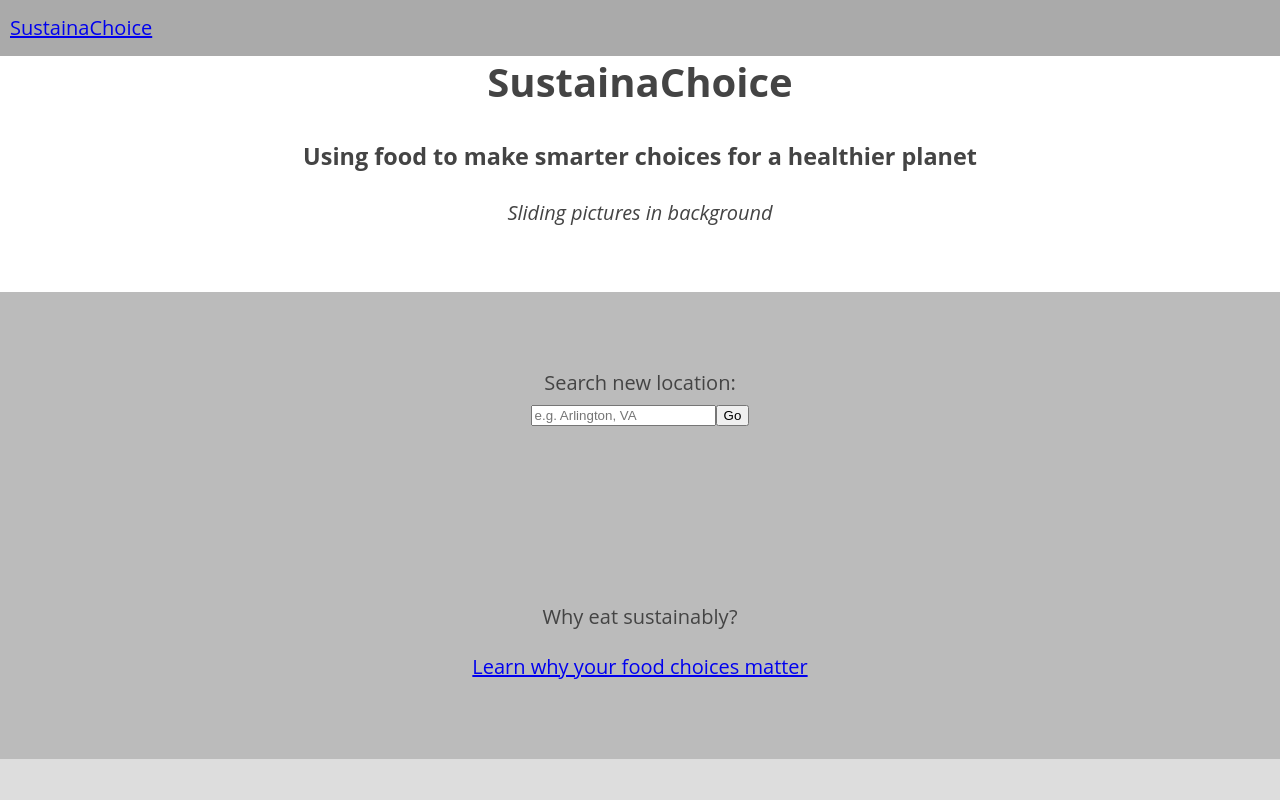
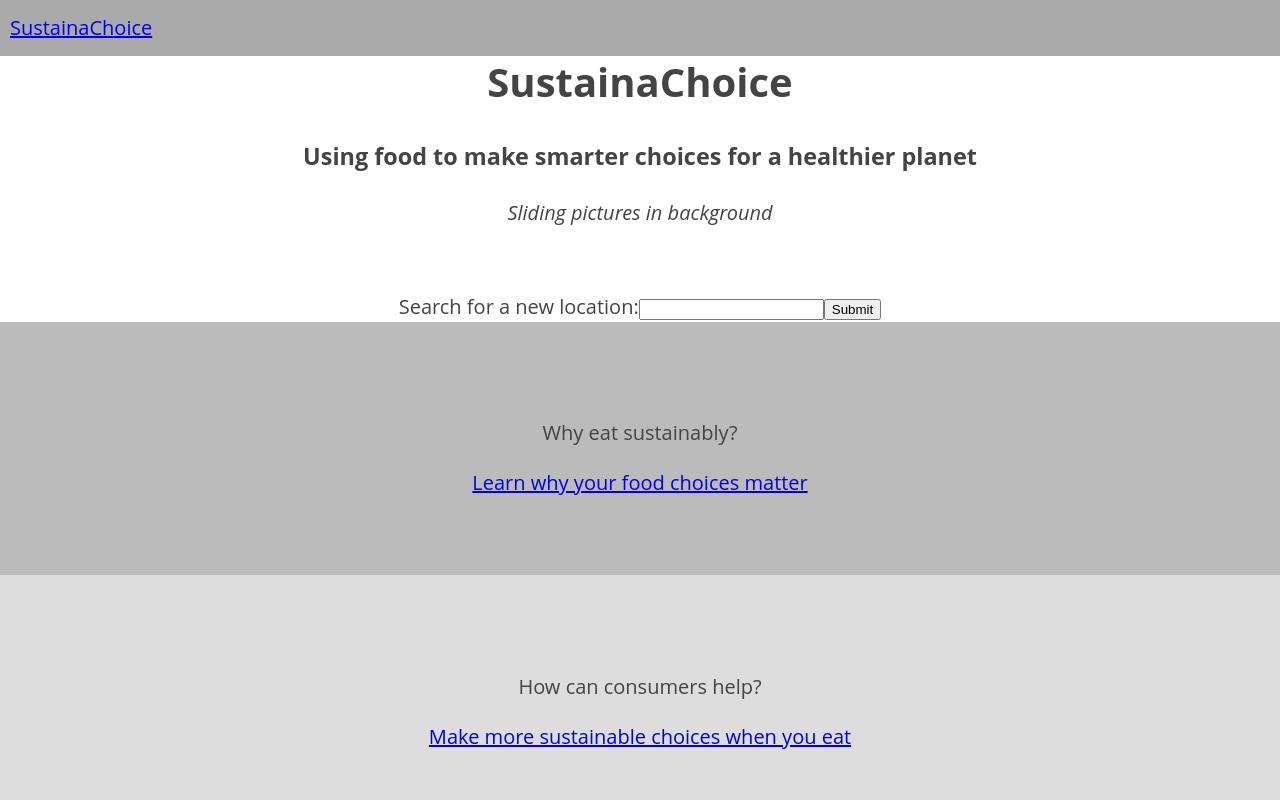
Before and after one commit to Farahgus10/Sustainachoice-client, a React (Create React App) app: page / in a window 1280 px wide. Shown: the top 800 px of the page. Built offline with nearby package versions, Linux system fonts and the light colour scheme; no server answers.

Commit message:
working on route redirect

```diff
--- a/src/App.js
+++ b/src/App.js
@@ -1,5 +1,5 @@
 import React from 'react';
-import { Route } from 'react-router-dom';
+import { Route, Redirect } from 'react-router-dom';
 import {withRouter} from 'react-router-dom';
 import Homepage from './Components/Homepage/Homepage';
 import ResultsPage from './Components/Results/ResultsPage';
@@ -15,9 +15,16 @@ class App extends React.Component {
     searchTerm: '',
   }
 
-  componentDidMount() {
-    this.fetchApi('results', 'results');
-  }
+
+handleSubmit = (e) => {
+  e.preventDefault();
+  let query = e.currentTarget.elements.searchTerm.value;
+  this.setState({ searchTerm: query })
+
+  this.fetchApi('results', 'results');
+}
+
+
   fetchApi(endpoint, stateKey, method = 'GET', apiBody ) {
     fetch(`http://localhost:8000/api/${endpoint}`, {
       method: method,
@@ -30,7 +37,7 @@ class App extends React.Component {
       return response.json()
     })
     .then (response => {
-      this.setState({ [stateKey]: response });
+      this.setState({ results: response });
     })
     .catch(error => console.log('Error:', error));
   }
@@ -41,23 +48,23 @@ class App extends React.Component {
     })
   }
 
-  updateSearch = (searchTerm) => {
-    this.setState({ searchTerm });
-  }
-
-  handleSubmit = (e) => {
-    e.preventDefault();
-  }
-
   render() {
   return (
     <div className="App">
 
-        <Route exact path="/" render={() =>
-          <Homepage results={this.state.results} searchTerm={this.state.searchTerm} />}/>
+        <Route exact path="/" render={() => (
+          (this.state.searchTerm) ? (
+            <Redirect to="/results" />
+          ) : (
+            <Homepage results={this.state.results} searchTerm={this.state.searchTerm}
+              handleSubmit={this.handleSubmit} />
+          )
+        )}/>
+
         <Route path="/results" render={() =>
           <ResultsPage results={this.state.results} searchTerm={this.state.searchTerm}
-          expandedView={this.state.expandedView} toggleExpandedItem={this.toggleExpandedItem}/>}/>
+              expandedView={this.state.expandedView} toggleExpandedItem={this.toggleExpandedItem}
+              handleSubmit={this.handleSubmit}/>}/>
         <Route path="/why-eat-sustainably" component = { WhyPage } />
         <Route path="/consumer-help" component = { ConsumerHowPage } />
         <Route path="/business-help" component = { BusinessHowPage } />
--- a/src/Components/Homepage/Homepage.js
+++ b/src/Components/Homepage/Homepage.js
@@ -12,7 +12,7 @@ class Homepage extends React.Component {
       <Nav />
       <main>
         <Header />
-        <SearchForm  />
+        <SearchForm handleSubmit={this.props.handleSubmit}/>
         <InfoSection />
       </main>
     </div>
--- a/src/Components/Results/ResultsPage.js
+++ b/src/Components/Results/ResultsPage.js
@@ -6,6 +6,8 @@ import './ResultsPage.css';
 
 class ResultsPage extends React.Component {
   render() {
+    console.log(this.props.results)
+
     return (
     <div className="results">
       <Nav />
@@ -14,7 +16,7 @@ class ResultsPage extends React.Component {
         <header role="banner">
           <h3>Washington, D.C.</h3>
         </header>
-        <SearchForm />
+        <SearchForm handleSubmit={this.props.handleSubmit} searchTerm={this.props.searchTerm}/>
         <ResultsList results = {this.props.results}
         toggleExpandedItem={this.props.toggleExpandedItem}
         expandedView={this.props.expandedView}/>
--- a/src/Components/SearchForm/SearchForm.js
+++ b/src/Components/SearchForm/SearchForm.js
@@ -1,34 +1,24 @@
 import React from 'react';
 
 class SearchForm extends React.Component {
-  // updateSearch = (searchTerm) => {
-  //   this.setState({ searchTerm });
-  // }
-
-  // handleSubmit = (e) => {
-  //   e.preventDefault();
-  // }
 
   render(){
-    const searchTerm = this.props.searchTerm;
 
     const searchForm = (this.props.path) ?
-      <section>
-        <p>Search for sustainable food near you:</p>
-          <div className="search-bar">
-            <input type="text" placeholder="e.g. Washington, D.C."></input>
-            <button type="submit">Go</button>
-          </div>
-      </section> :
-      <section>
-        <span>Search new location: </span>
-        <div className="search-bar">
-          <input type="text" placeholder="e.g. Arlington, VA"></input>
-          <button type="submit">Go</button>
-        </div>
-      </section>
-
-    console.log(searchForm)
+      <form onSubmit={this.props.handleSubmit}>
+        <label>
+          Search for sustainable food near you:
+          <input name="searchTerm" placeholder="e.g. Washington, D.C."/>
+        </label>
+          <input type="submit"/>
+      </form> :
+      <form onSubmit={this.props.handleSubmit}>
+        <label>
+          Search for a new location:
+          <input name="searchTerm" />
+        </label>
+          <input type="submit"/>
+      </form>
 
     return (
     <div className="SearchForm">
```
